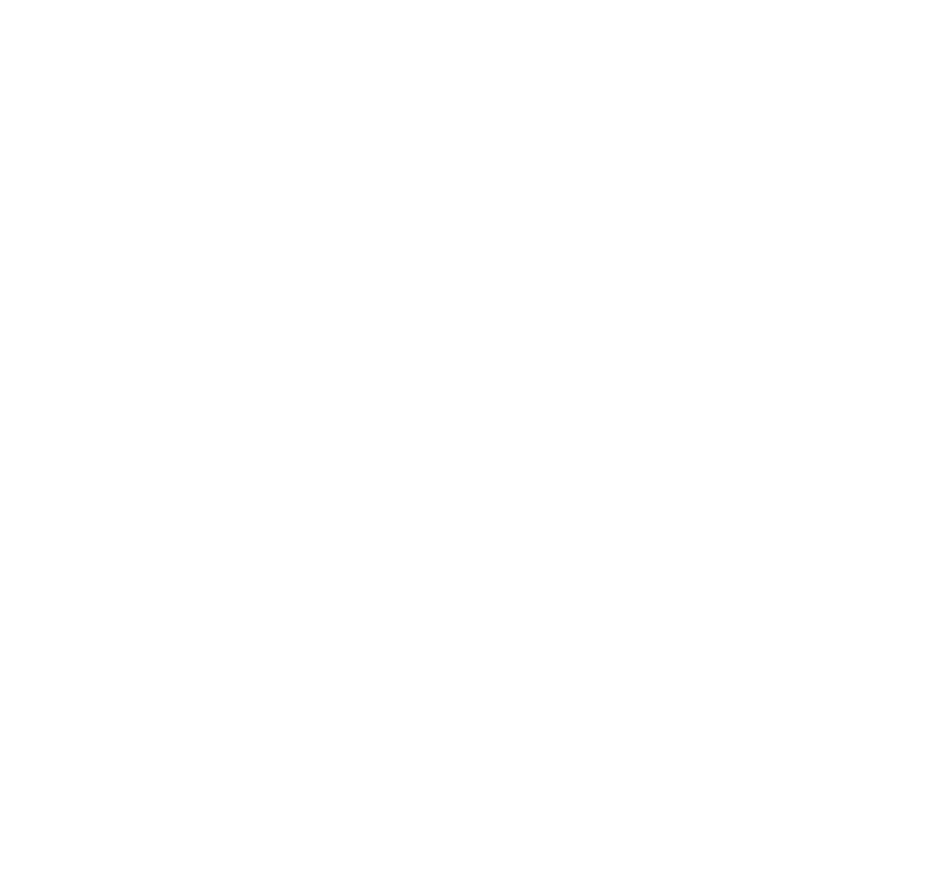
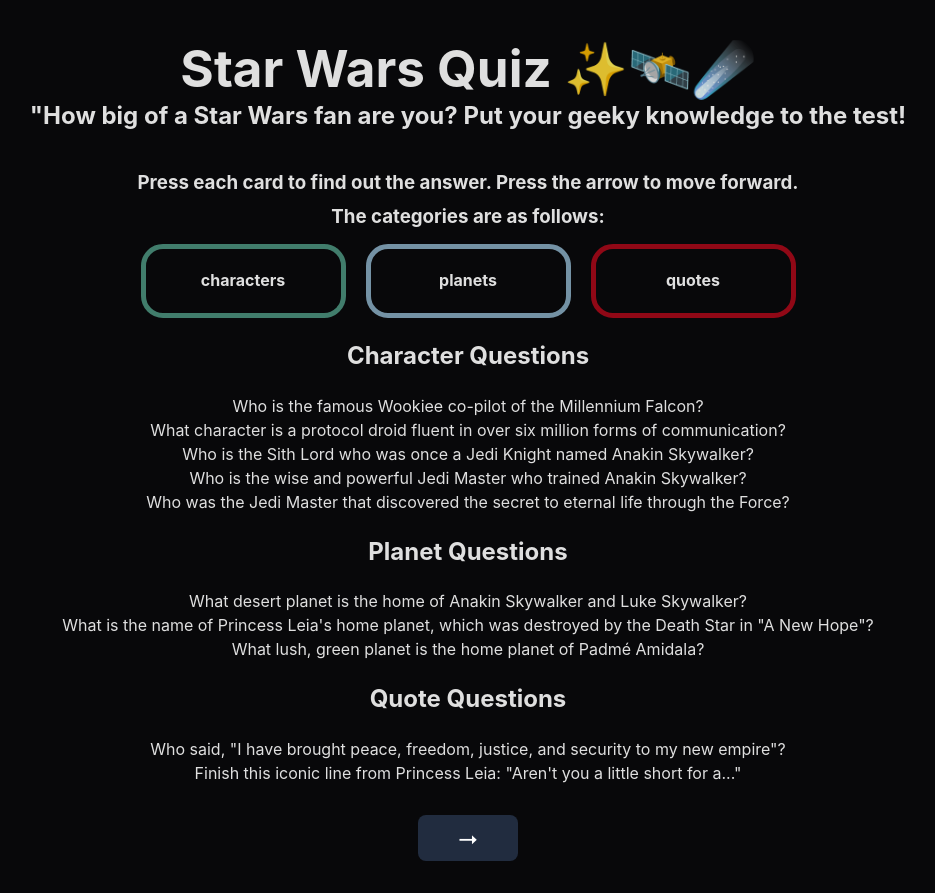
Before and after one commit to lanaramadan/flashcards, a React (Vite) app: page / in a window 1280 px wide. Shown: the whole page, without its empty margins (172-1107 px from the left). Before the commit the page ends 800 px from the top, so only its background shows below. Built offline with nearby package versions, Linux system fonts and the light colour scheme.

Commit message:
Setting up the UI
Added a header and question categories, added dictionaries for all the questions

```diff
--- a/src/App.css
+++ b/src/App.css
@@ -1,6 +1,54 @@
 #root {
-  max-width: 1280px;
-  margin: 0 auto;
+  /* max-width: 1280px; */
+  margin: auto;
   padding: 2rem;
   text-align: center;
+  /* border: 3px solid green; */
+  /* background-color: #1c2020; */
 }
+
+.title {
+  line-height: 0.1;
+}
+
+.header {
+  line-height: .8;
+}
+.categories {
+  display: flex;
+  justify-content: center;
+  gap: 20px;
+}
+
+.category {
+  padding: 10px;
+  width: 175px;
+  line-height: 0.1;
+  border-radius: 22px;
+}
+
+.characters {
+  border: 5px solid #417d6c;
+}
+
+.planets {
+  border: 5px solid #7492A5;
+}
+
+.quotes {
+  border: 5px solid #900816;
+}
+
+button {
+  border-radius: 8px;
+  width: 100px;
+  border: 1px solid transparent;
+  padding: 0.3em 1em;
+  font-size: 1.5em;
+  font-weight: 500;
+  font-family: inherit;
+  background-color: #212C3F;
+  color:  #fff;
+  cursor: pointer;
+  margin-top: 30px;
+}
--- a/src/App.jsx
+++ b/src/App.jsx
@@ -1,12 +1,42 @@
 import './App.css';
+import Card from './components/card'
 import { useState } from 'react';
 
 const App = () => {
-  return (
-    <div className="App">
+	return (
+		<div className="App">
+			<div className="header">
+				<h1 className='title'>Star Wars Quiz ✨🛰️☄️</h1>
+				<h2>"How big of a Star Wars fan are you? Put your geeky knowledge to the test!</h2>
+				<br></br>
+				<h3>Press each card to find out the answer. Press the arrow to move forward.</h3>
+				<h3>The categories are as follows:</h3>
+			</div>
 
-    </div>
-  )
+			<div className="container">
+				<div className="categories">
+					<div className="category characters">
+						<h4>characters</h4>
+					</div>
+
+					<div className="category planets">
+						<h4>planets</h4>
+					</div>
+
+					<div className="category quotes">
+						<h4>quotes</h4>
+					</div>
+
+				</div>
+
+				<Card />
+				<div className="arrow">
+					<button>⭢</button>
+				</div>
+			</div>
+
+		</div>
+	)
 }
 
 export default App
--- /dev/null
+++ b/src/components/card.jsx
@@ -0,0 +1,43 @@
+import React from "react";
+const Card = (props) => {
+    const charactersQuestions = {
+        "Who is the famous Wookiee co-pilot of the Millennium Falcon?": "Chewbacca",
+        "What character is a protocol droid fluent in over six million forms of communication?": "C-3PO",
+        "Who is the Sith Lord who was once a Jedi Knight named Anakin Skywalker?": "Darth Vader",
+        "Who is the wise and powerful Jedi Master who trained Anakin Skywalker?": "Obi-Wan Kenobi",
+        "Who was the Jedi Master that discovered the secret to eternal life through the Force?": "Qui-Gon Jinn"
+    };
+
+    const planetQuestions = {
+        "What desert planet is the home of Anakin Skywalker and Luke Skywalker?": "Tatooine",
+        "What is the name of Princess Leia's home planet, which was destroyed by the Death Star in \"A New Hope\"?": "Alderaan",
+        "What lush, green planet is the home planet of Padmé Amidala?": "Naboo"
+    };
+
+    const quoteQuestions = {
+        'Who said, "I have brought peace, freedom, justice, and security to my new empire"?': "Anakin SKywaker / Darth Vader",
+        'Finish this iconic line from Princess Leia: "Aren\'t you a little short for a..."': '"...Stormtrooper?"'
+    };
+
+
+    return (
+        <div>
+        <h2>Character Questions</h2>
+        {Object.keys(charactersQuestions).map((question) => (
+            <div>{question}</div>
+        ))}
+
+        <h2>Planet Questions</h2>
+        {Object.keys(planetQuestions).map((question) => (
+            <div>{question}</div>
+        ))}
+
+        <h2>Quote Questions</h2>
+        {Object.keys(quoteQuestions).map((question) => (
+            <div>{question}</div>
+        ))}
+        </div>
+    )
+}
+
+export default Card;
--- a/src/index.css
+++ b/src/index.css
@@ -5,7 +5,7 @@
 
   color-scheme: light dark;
   color: rgba(255, 255, 255, 0.87);
-  background-color: #242424;
+  background-color: #08080A;
 
   font-synthesis: none;
   text-rendering: optimizeLegibility;
@@ -36,28 +36,17 @@
   line-height: 1.1;
 }
 
-button {
-  border-radius: 8px;
-  border: 1px solid transparent;
-  padding: 0.6em 1.2em;
-  font-size: 1em;
-  font-weight: 500;
-  font-family: inherit;
-  background-color: #1a1a1a;
-  cursor: pointer;
-  transition: border-color 0.25s;
-}
 button:hover {
-  border-color: #646cff;
+  border-color: #7492A5;
 }
 button:focus,
 button:focus-visible {
   outline: 4px auto -webkit-focus-ring-color;
 }
 
-@media (prefers-color-scheme: light) {
+/* @media (prefers-color-scheme: light) {
   :root {
-    color: #213547;
+    color: #ff0000;
     background-color: #ffffff;
   }
   a:hover {
@@ -66,4 +55,4 @@
   button {
     background-color: #f9f9f9;
   }
-}
+} */
```
